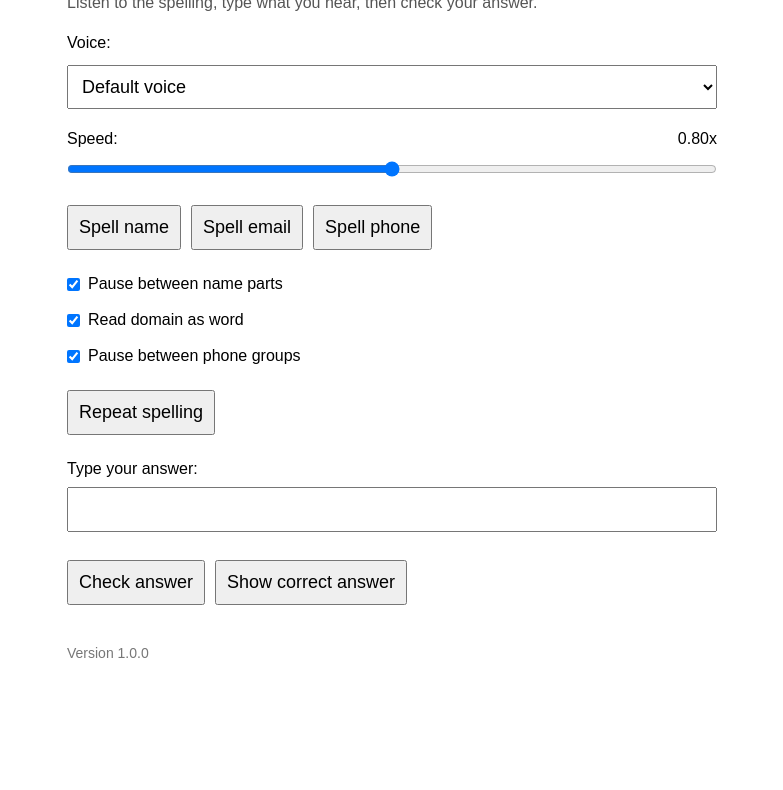
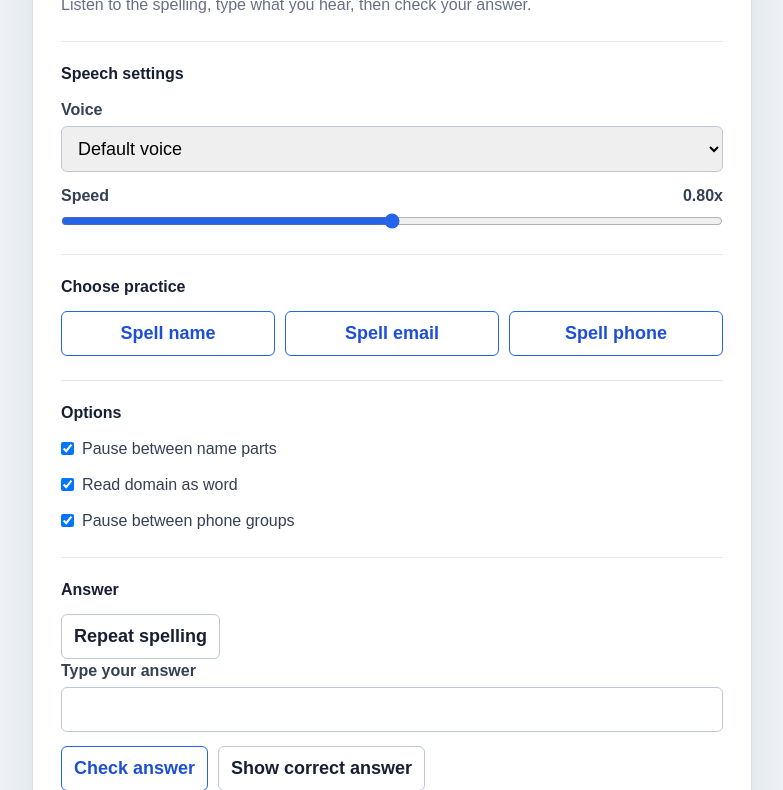
Before and after one commit to lgprgr/spelling-practice-tool, a plain HTML site: page index.html in a window 1280 px wide. Shown: the part 113-903 px from the top of the page, without its empty margins (248-1031 px from the left). Before the commit the page ends 817 px from the top, so only its background shows below. Drawn offline with Linux system fonts and the light colour scheme.

Commit message:
Release version 1.1.0 design update

```diff
--- a/index.html
+++ b/index.html
@@ -6,33 +6,101 @@
   <title>Spelling Practice</title>
   <style>
     body {
+      background: #eef2f6;
+      color: #172033;
       font-family: Arial, sans-serif;
-      max-width: 650px;
-      margin: 40px auto;
-      padding: 0 20px;
+      margin: 0;
+      min-height: 100vh;
+      padding: 32px 20px;
       line-height: 1.5;
     }
 
+    .app {
+      background: #ffffff;
+      border: 1px solid #d7dee8;
+      border-radius: 8px;
+      box-shadow: 0 18px 45px rgba(23, 32, 51, 0.08);
+      box-sizing: border-box;
+      margin: 0 auto;
+      max-width: 720px;
+      padding: 28px;
+    }
+
     h1 {
+      font-size: 32px;
+      line-height: 1.15;
+      margin: 0;
+    }
+
+    h2 {
+      font-size: 16px;
+      margin: 0 0 12px;
+    }
+
+    label {
+      color: #344054;
+      font-weight: 700;
+    }
+
+    .header {
       margin-bottom: 8px;
     }
 
+    .hint {
+      color: #667085;
+      margin: 8px 0 0;
+    }
+
+    .section {
+      border-top: 1px solid #e4e8ef;
+      margin-top: 24px;
+      padding-top: 20px;
+    }
+
     button, input, select {
+      border-radius: 6px;
       font-size: 18px;
-      padding: 10px;
-      margin: 6px 0;
+      margin: 0;
+      padding: 11px 12px;
     }
 
     button {
+      border: 1px solid #bdc7d6;
+      background: #ffffff;
+      color: #172033;
       cursor: pointer;
+      font-weight: 700;
+    }
+
+    button:hover {
+      background: #f4f7fb;
+    }
+
+    button.primary {
+      border-color: #2563eb;
+      color: #1d4ed8;
+    }
+
+    button.active {
+      background: #2563eb;
+      border-color: #2563eb;
+      color: #ffffff;
     }
 
     input, select {
+      border: 1px solid #bdc7d6;
       width: 100%;
       box-sizing: border-box;
     }
 
+    input:focus, select:focus {
+      border-color: #2563eb;
+      box-shadow: 0 0 0 3px rgba(37, 99, 235, 0.15);
+      outline: none;
+    }
+
     input[type="range"] {
+      accent-color: #2563eb;
       padding: 0;
     }
 
@@ -40,23 +108,33 @@
       display: flex;
       gap: 10px;
       flex-wrap: wrap;
-      margin: 16px 0;
+    }
+
+    .practice-buttons {
+      display: grid;
+      gap: 10px;
+      grid-template-columns: repeat(3, 1fr);
+    }
+
+    .answer-actions {
+      margin-top: 14px;
     }
 
     .result {
       font-size: 22px;
       font-weight: bold;
       margin-top: 16px;
+      min-height: 33px;
     }
 
-    .hint {
-      color: #555;
+    #correctAnswer {
+      color: #344054;
+      min-height: 24px;
     }
 
     .controls {
       display: grid;
       gap: 12px;
-      margin: 16px 0;
     }
 
     .control-row {
@@ -74,6 +152,7 @@
       align-items: center;
       display: flex;
       gap: 8px;
+      font-weight: 400;
     }
 
     .checkbox-label input {
@@ -86,15 +165,34 @@
       font-size: 14px;
       margin-top: 32px;
     }
+
+    @media (max-width: 560px) {
+      body {
+        padding: 16px;
+      }
+
+      .app {
+        padding: 20px;
+      }
+
+      .practice-buttons {
+        grid-template-columns: 1fr;
+      }
+    }
   </style>
 </head>
 <body>
+  <main class="app">
+    <header class="header">
       <h1>Spelling Practice</h1>
       <p class="hint">Listen to the spelling, type what you hear, then check your answer.</p>
+    </header>
 
+    <section class="section" aria-labelledby="speechSettingsHeading">
+      <h2 id="speechSettingsHeading">Speech settings</h2>
       <div class="controls">
         <div class="control-row">
-      <label for="voiceSelect">Voice:</label>
+          <label for="voiceSelect">Voice</label>
           <select id="voiceSelect">
             <option value="">Default voice</option>
           </select>
@@ -102,19 +200,25 @@
 
         <div class="control-row">
           <label class="range-label" for="speedSlider">
-        <span>Speed:</span>
+            <span>Speed</span>
             <span id="speedValue">0.80x</span>
           </label>
           <input id="speedSlider" type="range" min="0.4" max="1.2" step="0.05" value="0.8" />
         </div>
       </div>
+    </section>
 
-  <div class="buttons">
-    <button id="nameButton">Spell name</button>
-    <button id="emailButton">Spell email</button>
-    <button id="phoneButton">Spell phone</button>
+    <section class="section" aria-labelledby="practiceHeading">
+      <h2 id="practiceHeading">Choose practice</h2>
+      <div class="practice-buttons">
+        <button class="primary" id="nameButton">Spell name</button>
+        <button class="primary" id="emailButton">Spell email</button>
+        <button class="primary" id="phoneButton">Spell phone</button>
       </div>
+    </section>
 
+    <section class="section" aria-labelledby="optionsHeading">
+      <h2 id="optionsHeading">Options</h2>
       <div class="controls">
         <label class="checkbox-label" for="pauseNameParts">
           <input id="pauseNameParts" type="checkbox" checked />
@@ -131,22 +235,30 @@
           <span>Pause between phone groups</span>
         </label>
       </div>
+    </section>
 
+    <section class="section" aria-labelledby="answerHeading">
+      <h2 id="answerHeading">Answer</h2>
       <div class="buttons">
         <button id="repeatButton">Repeat spelling</button>
       </div>
 
-  <label for="answer">Type your answer:</label>
+      <div class="control-row">
+        <label for="answer">Type your answer</label>
         <input id="answer" type="text" autocomplete="off" />
+      </div>
 
-  <div class="buttons">
-    <button id="checkButton">Check answer</button>
+      <div class="buttons answer-actions">
+        <button class="primary" id="checkButton">Check answer</button>
         <button id="showButton">Show correct answer</button>
       </div>
 
       <div id="result" class="result"></div>
       <p id="correctAnswer"></p>
-  <p class="version">Version 1.0.0</p>
+    </section>
+
+    <p class="version">Version 1.1.0</p>
+  </main>
 
   <script>
     const START_MESSAGE = "Choose Spell name, Spell email, or Spell phone to start.";
@@ -179,6 +291,11 @@
     const answerInput = document.getElementById("answer");
     const result = document.getElementById("result");
     const correctAnswer = document.getElementById("correctAnswer");
+    const practiceButtons = {
+      name: document.getElementById("nameButton"),
+      email: document.getElementById("emailButton"),
+      phone: document.getElementById("phoneButton")
+    };
     const voiceSelect = document.getElementById("voiceSelect");
     const speedSlider = document.getElementById("speedSlider");
     const speedValue = document.getElementById("speedValue");
@@ -210,10 +327,17 @@
       answerInput.focus();
     }
 
+    function setActivePractice(type) {
+      Object.entries(practiceButtons).forEach(([practiceType, button]) => {
+        button.classList.toggle("active", practiceType === type);
+      });
+    }
+
     function startRound(type, answer, placeholder) {
       currentType = type;
       currentAnswer = answer;
       answerInput.placeholder = placeholder;
+      setActivePractice(type);
       resetRound();
       speakSpelling();
     }
@@ -501,9 +625,9 @@
       correctAnswer.textContent = `Correct answer: ${currentAnswer}`;
     }
 
-    document.getElementById("nameButton").addEventListener("click", newName);
-    document.getElementById("emailButton").addEventListener("click", newEmail);
-    document.getElementById("phoneButton").addEventListener("click", newPhone);
+    practiceButtons.name.addEventListener("click", newName);
+    practiceButtons.email.addEventListener("click", newEmail);
+    practiceButtons.phone.addEventListener("click", newPhone);
     document.getElementById("repeatButton").addEventListener("click", speakSpelling);
     document.getElementById("checkButton").addEventListener("click", checkAnswer);
     document.getElementById("showButton").addEventListener("click", showCorrectAnswer);
```
Lines whose indentation alone changed are shown as unchanged.
